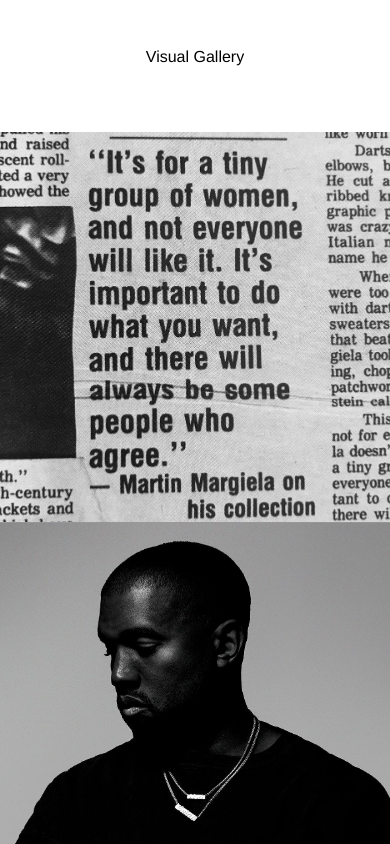
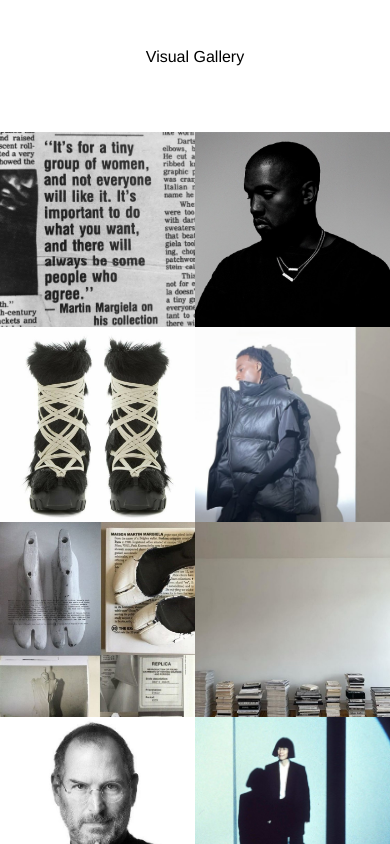
Before and after one commit to pxsswordprotected/personal-website, a plain HTML site: page index.html in a window 390 px wide. Shown: the part 2500-3344 px from the top of the page. Drawn offline with Linux system fonts and the light colour scheme.

Commit message:
fixed bugs

```diff
--- a/styles.css
+++ b/styles.css
@@ -88,6 +88,7 @@ body {
           height: auto;
         }
         .picture-grid {
-          grid-template-columns: repeat(1, 1fr);
+          grid-template-columns: repeat(2, 1fr);
         }
       }
+    }
```
